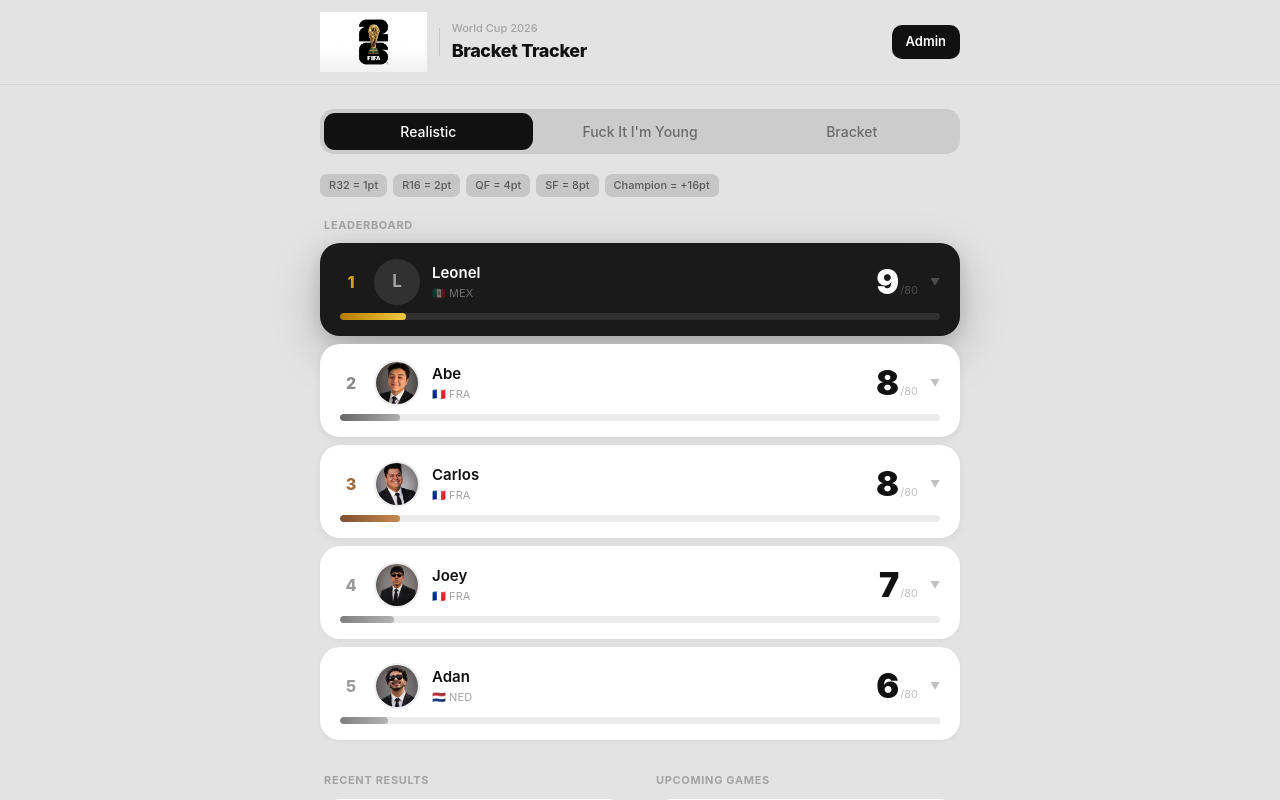
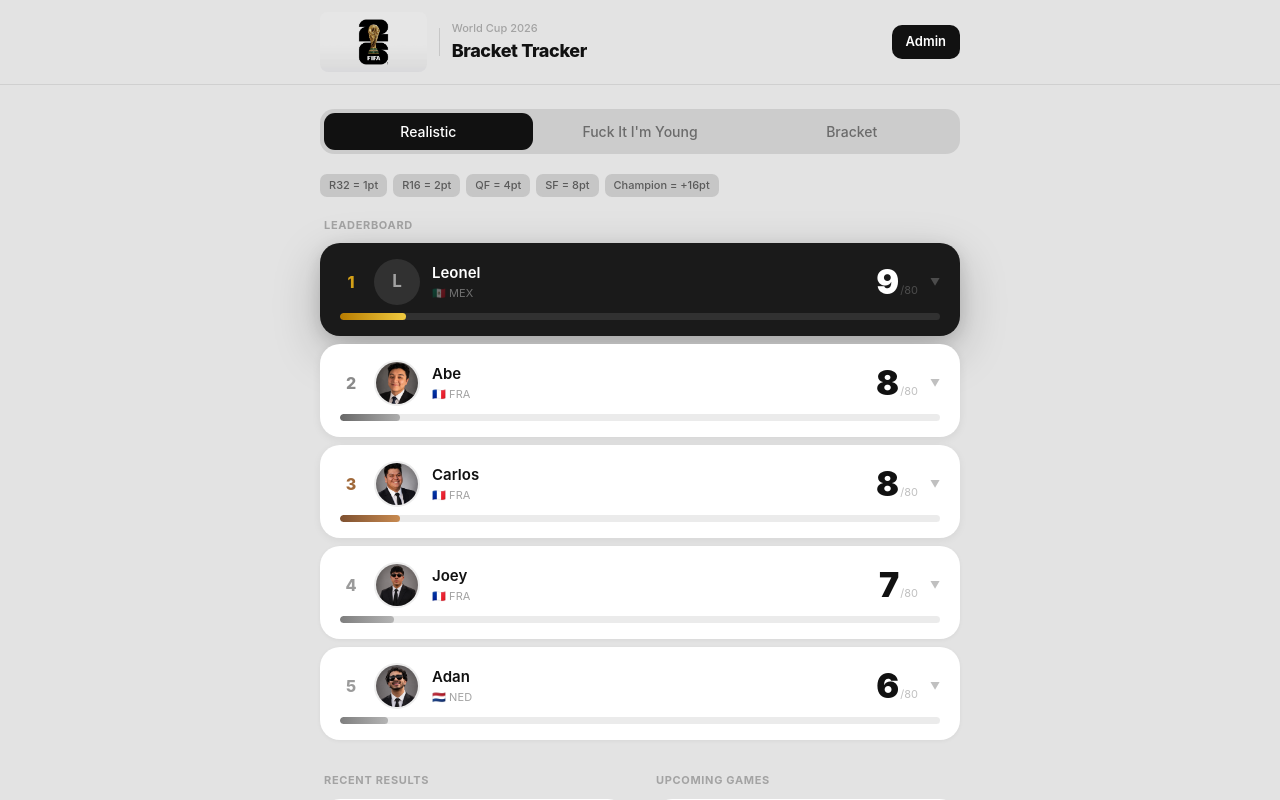
Before and after one commit to leonelgar111/wc-bracket-tracker, a Next.js app: page / in a window 1280 px wide. Shown: the top 800 px of the page. Built offline with nearby package versions, Linux system fonts and the light colour scheme.

Commit message:
Apply mix-blend-mode multiply to logo to remove white background

```diff
--- a/app/page.tsx
+++ b/app/page.tsx
@@ -38,7 +38,7 @@ export default function Home() {
         <div className="max-w-2xl mx-auto px-4 py-3 flex items-center justify-between">
           {/* Logo + title */}
           <div style={{ display: 'flex', alignItems: 'center', gap: 12 }}>
-            <img src="/wc-logo.jpeg" alt="WC 2026" style={{ height: 60, width: 'auto', flexShrink: 0 }} />
+            <img src="/wc-logo.jpeg" alt="WC 2026" style={{ height: 60, width: 'auto', flexShrink: 0, borderRadius: 8, background: 'transparent', mixBlendMode: 'multiply' }} />
             {/* Thin divider */}
             <div style={{ width: 1, height: 28, background: 'rgba(0,0,0,0.12)', flexShrink: 0 }} />
             <div>
```
